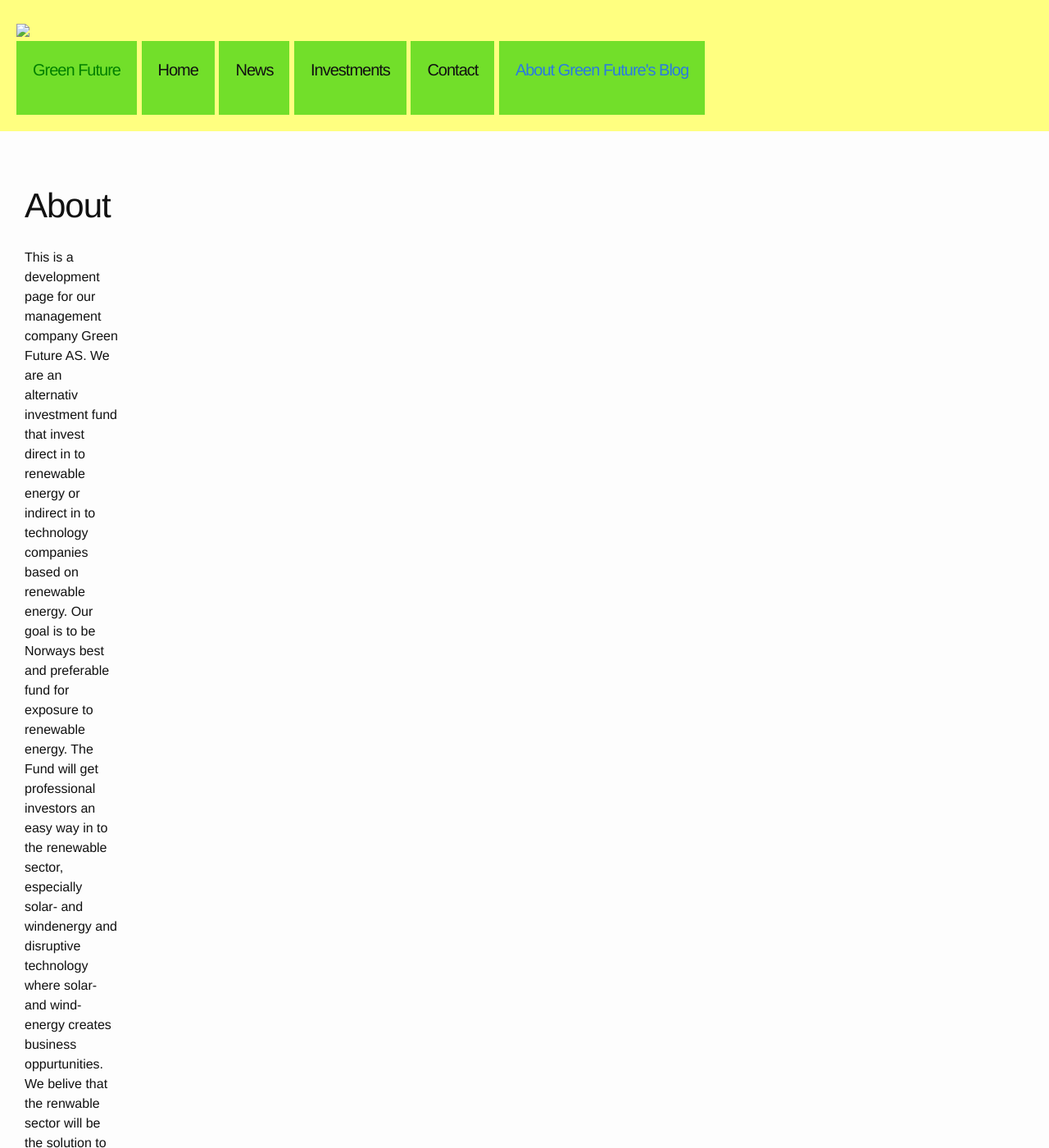
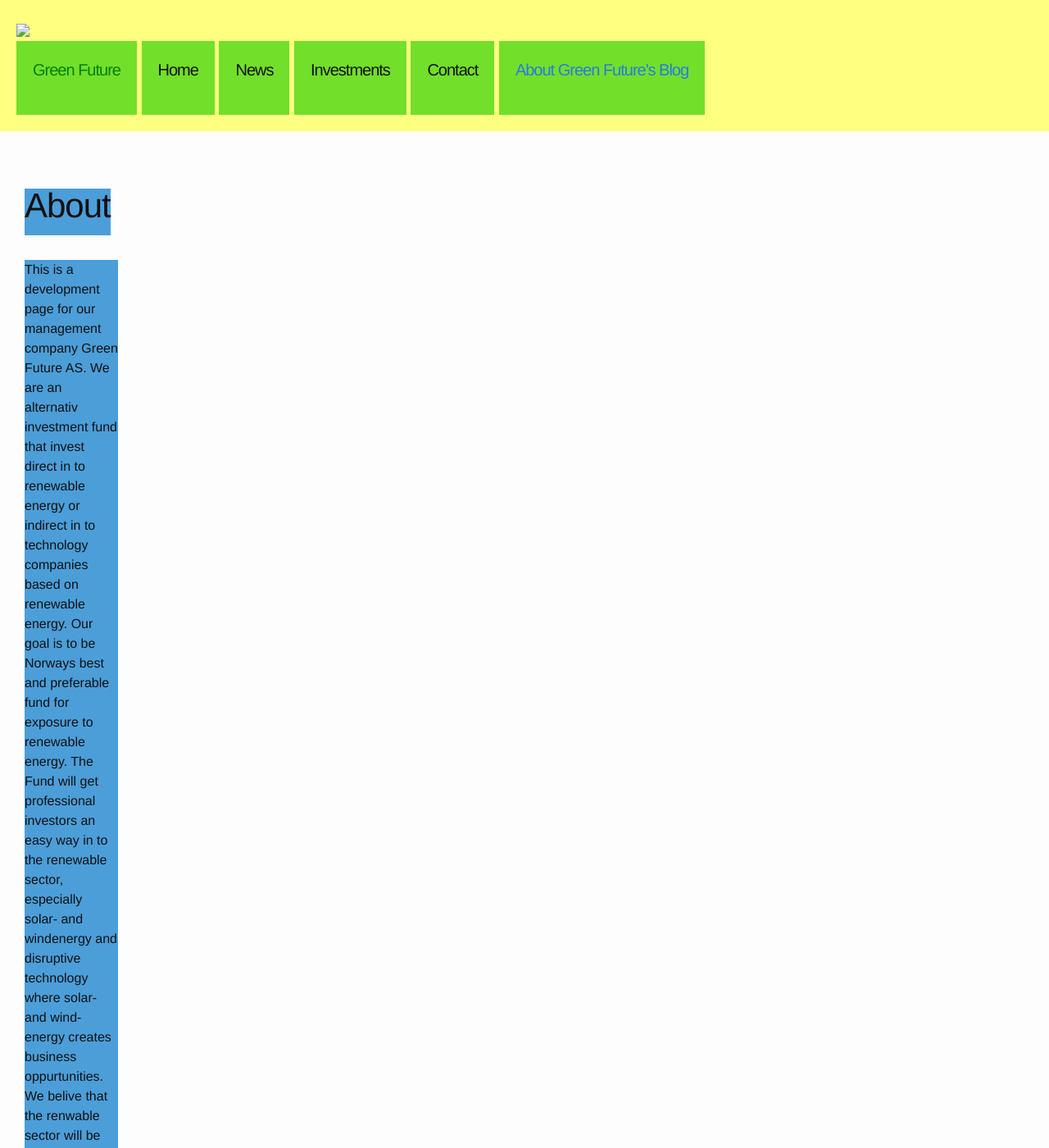
Before and after one commit to Paal-August/Paal-August.github.io, a Jekyll site: the page built from about.md, in a window 1280 px wide and 1400 px high. Shown: the whole window at 82% size. Built offline with Jekyll 4.4.1, drawn with Linux system fonts in a browser that asks for light colours.

Commit message:
Update _layout.scss

```diff
--- a/_sass/_layout.scss
+++ b/_sass/_layout.scss
@@ -310,12 +310,16 @@
 
 .post-header {
     margin-bottom: $spacing-unit;
+    background-color:#4c9ed9;
+    display:inline-block;
 }
 
 .post-title {
     font-size: 42px;
     letter-spacing: -1px;
     line-height: 1;
+    background-color:#4c9ed9;
+    display:inline-block;
 
     @include media-query($on-laptop) {
         font-size: 36px;
@@ -324,6 +328,8 @@
 
 .post-content {
     margin-bottom: $spacing-unit;
+    background-color:#4c9ed9;
+    display:inline-block;
 
     h2 {
         font-size: 32px;
```
